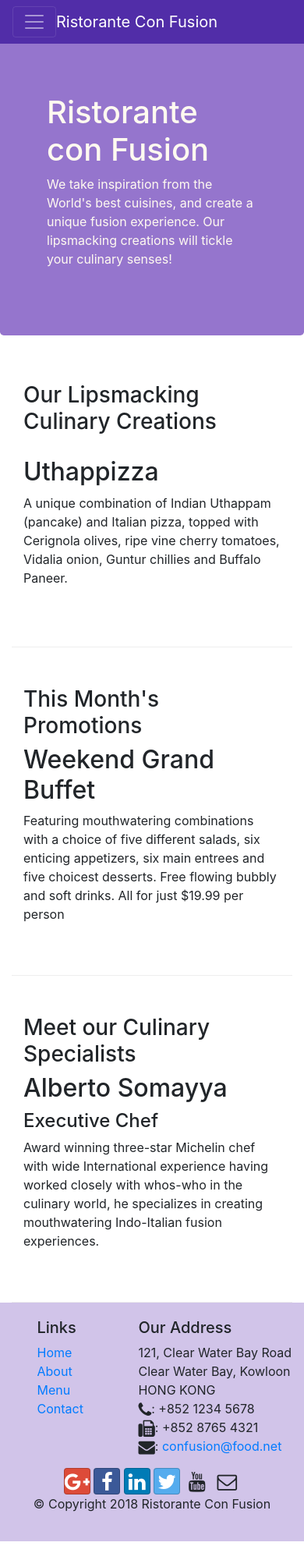
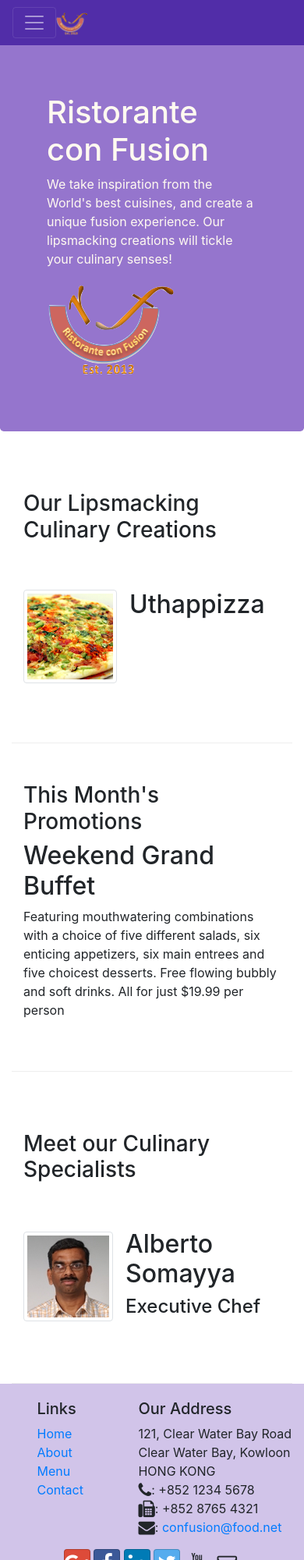
Before and after one commit to Ypankaj881/Bootstrap, a website: page index.html in a window 390 px wide. Shown: the top 2000 px of the page at 78% size. Before the commit the page ends 1976 px from the top, so only its background shows below. Drawn offline with nearby package versions, Linux system fonts and the light colour scheme.

Commit message:
image and media

```diff
--- a/index.html
+++ b/index.html
@@ -21,7 +21,7 @@
             <button class="navbar-toggler" type="button" data-toggle="collapse" data-target="#Navbar">
                 <span class="navbar-toggler-icon"></span>
             </button>
-            <a class="navbar-brand mr-auto" href="#">Ristorante Con Fusion</a>
+            <a class="navbar-brand mr-auto" href="#"><img src="img/logo.png" height="30" width="41"></a>
             <div class="collapse navbar-collapse" id="Navbar">
                 <ul class="navbar-nav mr-auto">
                     <li class="nav-item active"><a class="nav-link" href="#"><span class="fa fa-home fa-lg"></span> Home</a></li>
@@ -37,12 +37,12 @@
     <header class="jumbotron">
         <div class="container">
             <div class="row row-header">
-                <div class="col-12 col-sm-6">
+                <div class="col-12 col-sm-7">
                     <h1>Ristorante con Fusion</h1>
                     <p>We take inspiration from the World's best cuisines, and create a unique fusion experience. Our lipsmacking creations will tickle your culinary senses!</p>
                 </div>
-                <div class="col-12 col-sm-6">
-
+                <div class="col-12 col-sm align-self-center offset-md-1">
+                    <img src="img/logo.png" class="img-fluid">
                 </div>
             </div>
         </div>
@@ -54,8 +54,14 @@
                 <h3>Our Lipsmacking Culinary Creations</h3>
             </div>
             <div class="col col-sm order-sm-first col-md">
-                <h2>Uthappizza</h2>
-                <p>A unique combination of Indian Uthappam (pancake) and Italian pizza, topped with Cerignola olives, ripe vine cherry tomatoes, Vidalia onion, Guntur chillies and Buffalo Paneer.</p>
+                <div class="media">
+                    <img class="d-flex mr-3 img-thumbnail align-self-center"
+                        src="img/uthappizza.png" alt="uthappizza">
+                    <div class="media-body">
+                        <h2 class="mt-0">Uthappizza</h2>
+                        <p class="d-none d-sm-block">A unique combination of Indian Uthappam (pancake) and Italian pizza, topped with Cerignola olives, ripe vine cherry tomatoes, Vidalia onion, Guntur chillies and Buffalo Paneer.</p>
+                    </div>
+                </div>
             </div>
         </div>
 
@@ -75,9 +81,15 @@
                 <h3>Meet our Culinary Specialists</h3>
             </div>
             <div class="col col-sm order-sm-first col-md">
-                <h2>Alberto Somayya</h2>
-                <h4>Executive Chef</h4>
-                <p>Award winning three-star Michelin chef with wide International experience having worked closely with whos-who in the culinary world, he specializes in creating mouthwatering Indo-Italian fusion experiences. </p>
+                <div class="media">
+                    <img class="d-flex mr-3 img-thumbnail align-self-center"
+                        src="img/alberto.png" alt="alberto">
+                    <div class="media-body">
+                        <h2>Alberto Somayya</h2>
+                        <h4>Executive Chef</h4>
+                        <p class="d-none d-sm-block"  >Award winning three-star Michelin chef with wide International experience having worked closely with whos-who in the culinary world, he specializes in creating mouthwatering Indo-Italian fusion experiences. </p>
+                    </div>
+                </div>
             </div>
         </div>
     </div>
```
Also changed, not shown: aboutus.html (+4 -3 lines), contactus.html (+4 -3 lines), img/alberto.png (added), img/buffet.png (added), img/logo.png (added), img/uthappizza.png (added), 1 other file.
